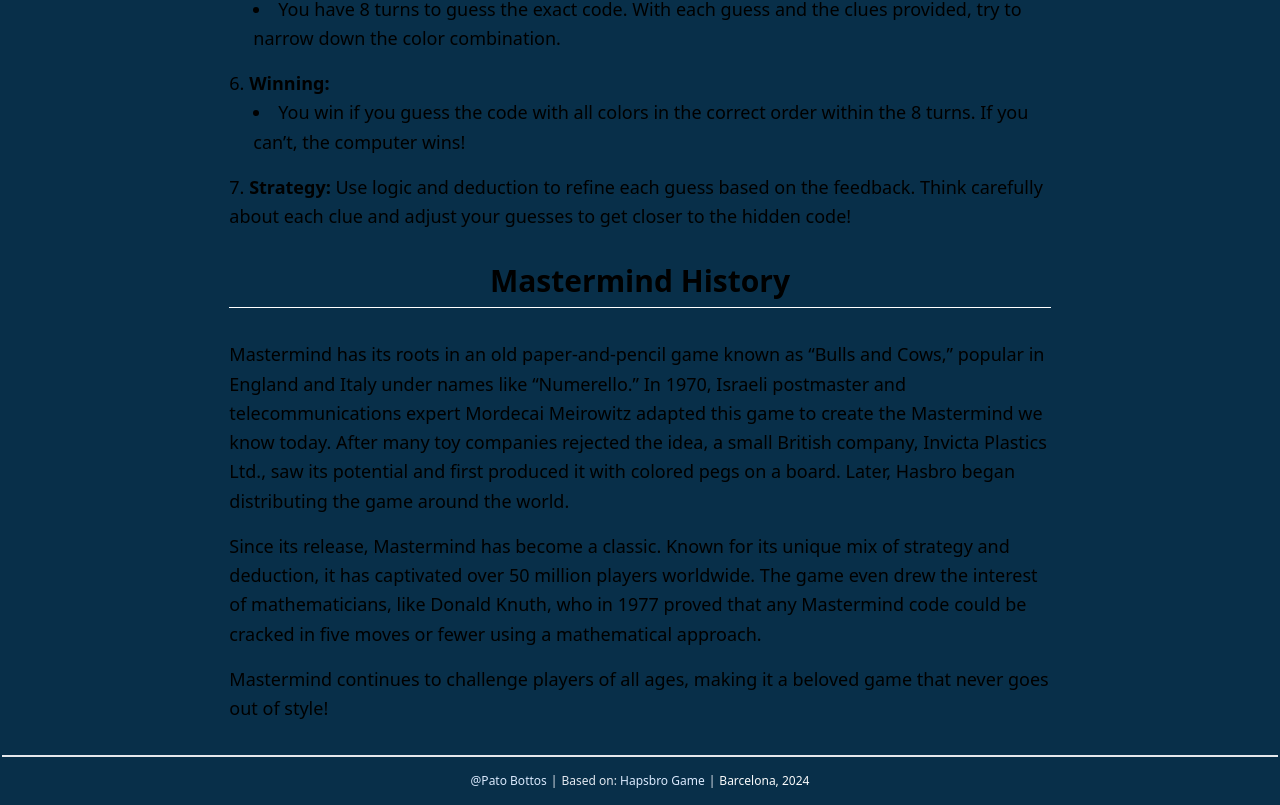
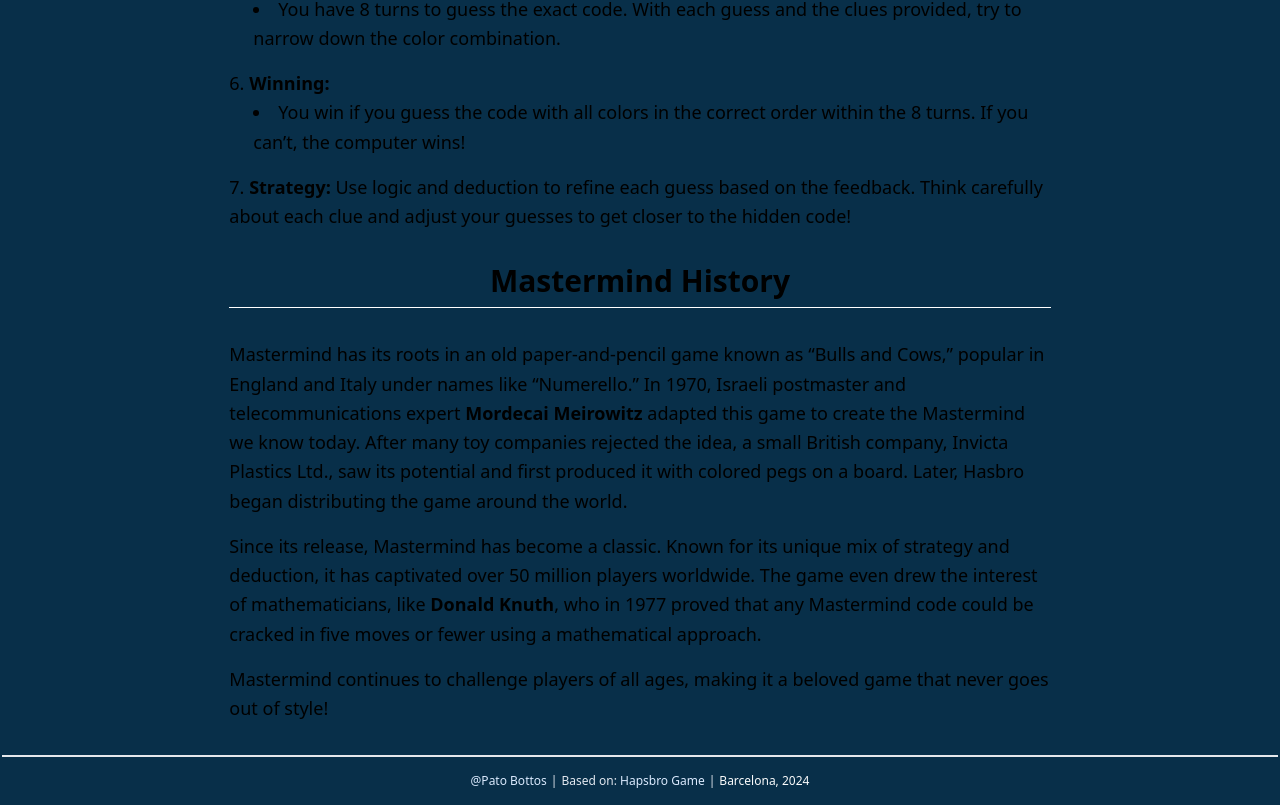
Before and after one commit to patobottos/mastermind, a Next.js app: page /rules in a window 1280 px wide. Shown: the part 649-1454 px from the top of the page. Built offline with nearby package versions, Linux system fonts and the light colour scheme.

Commit message:
⚡️ Final retouches to web text.

```diff
--- a/src/app/rules/page.tsx
+++ b/src/app/rules/page.tsx
@@ -100,7 +100,7 @@ const Rules = () => {
             Mastermind has its roots in an old paper-and-pencil game known as
             “Bulls and Cows,” popular in England and Italy under names like
             “Numerello.” In 1970, Israeli postmaster and telecommunications
-            expert Mordecai Meirowitz adapted this game to create the Mastermind
+            expert <strong>Mordecai Meirowitz</strong> adapted this game to create the Mastermind
             we know today. After many toy companies rejected the idea, a small
             British company, Invicta Plastics Ltd., saw its potential and first
             produced it with colored pegs on a board. Later, Hasbro began
@@ -110,7 +110,7 @@ const Rules = () => {
             Since its release, Mastermind has become a classic. Known for its
             unique mix of strategy and deduction, it has captivated over 50
             million players worldwide. The game even drew the interest of
-            mathematicians, like Donald Knuth, who in 1977 proved that any
+            mathematicians, like <strong>Donald Knuth</strong>, who in 1977 proved that any
             Mastermind code could be cracked in five moves or fewer using a
             mathematical approach.
           </p>
```
